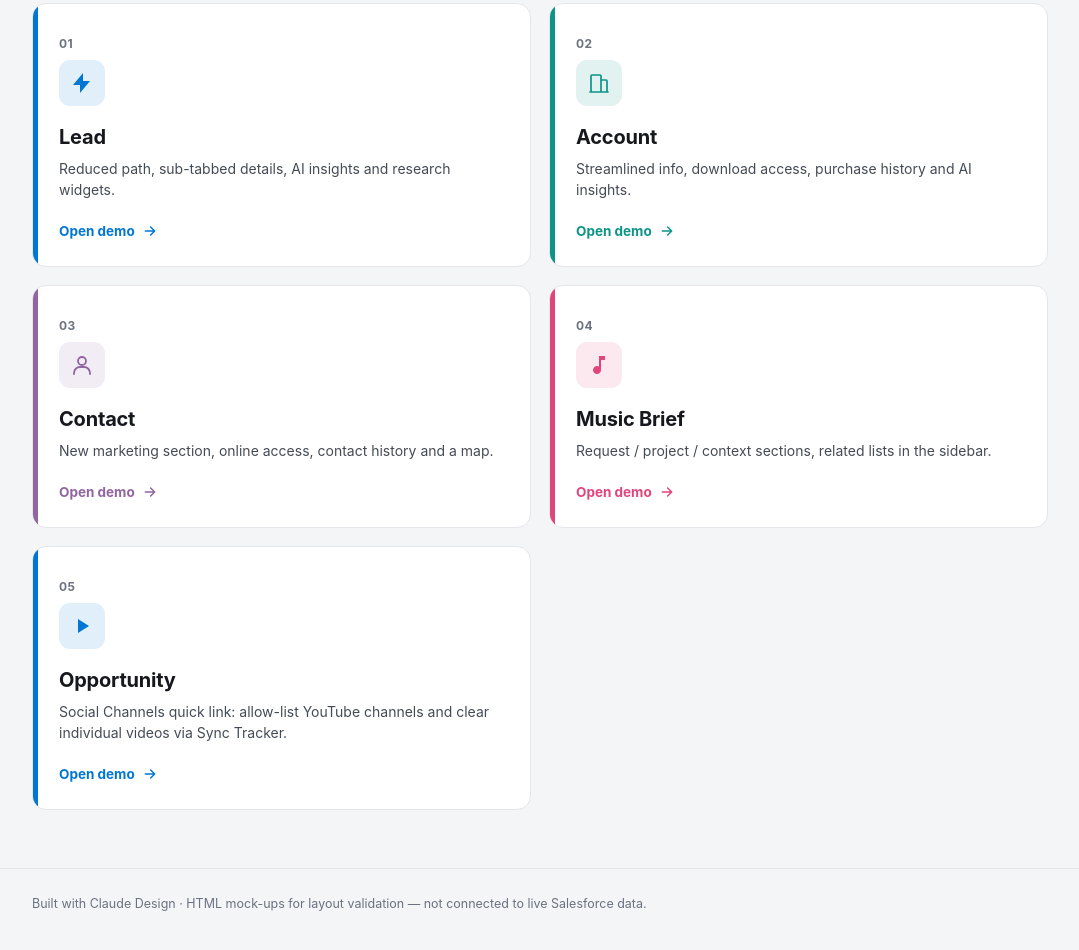
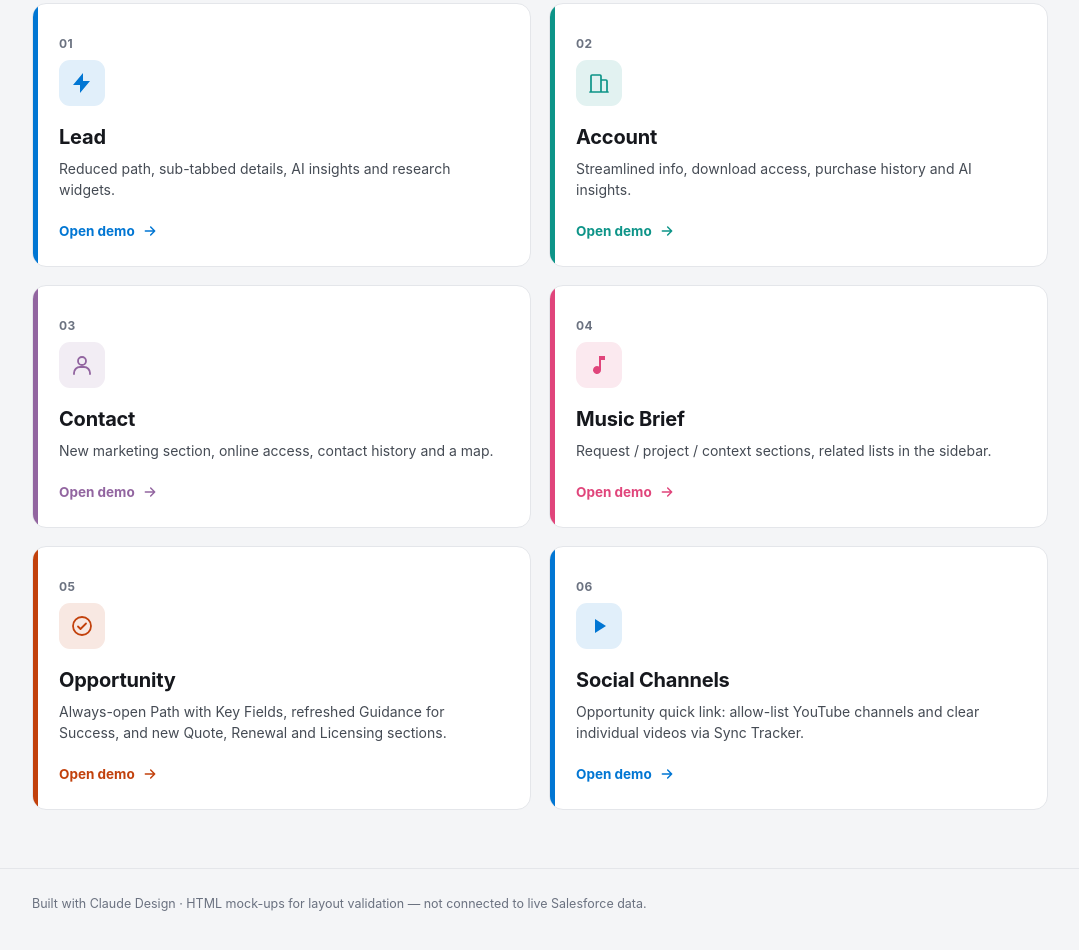
Before and after one commit to BennyP14/Salesforce-Page-Layout-Prototypes, a plain HTML site: page index.html in a window 1280 px wide. Shown: the part 483-1433 px from the top of the page, without its empty margins (100-1179 px from the left). Drawn offline with Linux system fonts and the light colour scheme.

Commit message:
Fix homepage Opportunity card and restore Social Channels card
The Opportunity card was left pointing at layout-socialchannels/ with
Social Channels copy from an earlier swap, so it opened the wrong
prototype and left the real layout-opportunity/ demo unreachable from
the homepage. Point it at layout-opportunity/ with matching copy, and
add back a dedicated card for layout-socialchannels/.

Co-Authored-By: Claude Sonnet 5 <noreply@anthropic.com>

```diff
--- a/index.html
+++ b/index.html
@@ -11,6 +11,7 @@
       --brand:#0176d3; --brand-ink:#014486;
       --accent-lead:#0176d3; --accent-account:#0d9488;
       --accent-contact:#9265a0; --accent-brief:#e0457b; --accent-home:#c2410c;
+      --accent-opportunity:#c2410c; --accent-social:#0176d3;
     }
     *{box-sizing:border-box}
     html,body{margin:0;padding:0}
@@ -166,15 +167,27 @@
         </span>
       </a>
 
-      <a class="card" href="layout-socialchannels/" style="--c:#0176D3">
+      <a class="card" href="layout-opportunity/" style="--c:var(--accent-opportunity)">
         <span class="num">05</span>
         <div class="ico">
-        <svg width="24" height="24" viewBox="0 0 24 24" fill="none"><path d="M8 5v14l11-7z" fill="#0176D3"/></svg>
+          <svg width="24" height="24" viewBox="0 0 24 24" fill="none"><circle cx="12" cy="12" r="9" stroke="var(--accent-opportunity)" stroke-width="1.8"/><path d="M8 12.5 10.5 15 16 9.5" stroke="var(--accent-opportunity)" stroke-width="1.8" stroke-linecap="round" stroke-linejoin="round"/></svg>
         </div>
         <h2>Opportunity</h2>
-  <p>Social Channels quick link: allow-list YouTube channels and clear individual videos via Sync Tracker.</p>
+        <p>Always-open Path with Key Fields, refreshed Guidance for Success, and new Quote, Renewal and Licensing sections.</p>
         <span class="go">Open demo
-    <svg width="16" height="16" viewBox="0 0 24 24" fill="none"><path d="M5 12h14M13 6l6 6-6 6" stroke="#0176D3" stroke-width="2.2" stroke-linecap="round" stroke-linejoin="round"/></svg>
+          <svg width="16" height="16" viewBox="0 0 24 24" fill="none"><path d="M5 12h14M13 6l6 6-6 6" stroke="var(--accent-opportunity)" stroke-width="2.2" stroke-linecap="round" stroke-linejoin="round"/></svg>
+        </span>
+      </a>
+
+      <a class="card" href="layout-socialchannels/" style="--c:var(--accent-social)">
+        <span class="num">06</span>
+        <div class="ico">
+          <svg width="24" height="24" viewBox="0 0 24 24" fill="none"><path d="M8 5v14l11-7z" fill="var(--accent-social)"/></svg>
+        </div>
+        <h2>Social Channels</h2>
+        <p>Opportunity quick link: allow-list YouTube channels and clear individual videos via Sync Tracker.</p>
+        <span class="go">Open demo
+          <svg width="16" height="16" viewBox="0 0 24 24" fill="none"><path d="M5 12h14M13 6l6 6-6 6" stroke="var(--accent-social)" stroke-width="2.2" stroke-linecap="round" stroke-linejoin="round"/></svg>
         </span>
       </a>
     </section>
```
Lines whose indentation alone changed are shown as unchanged.
